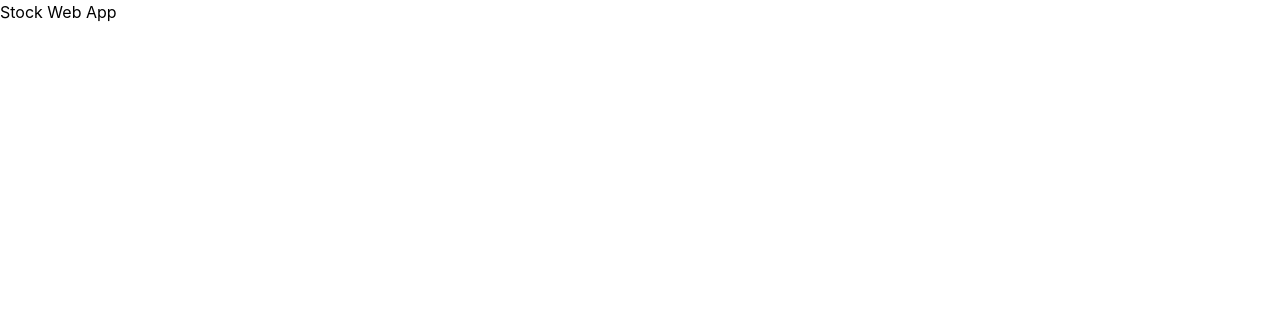
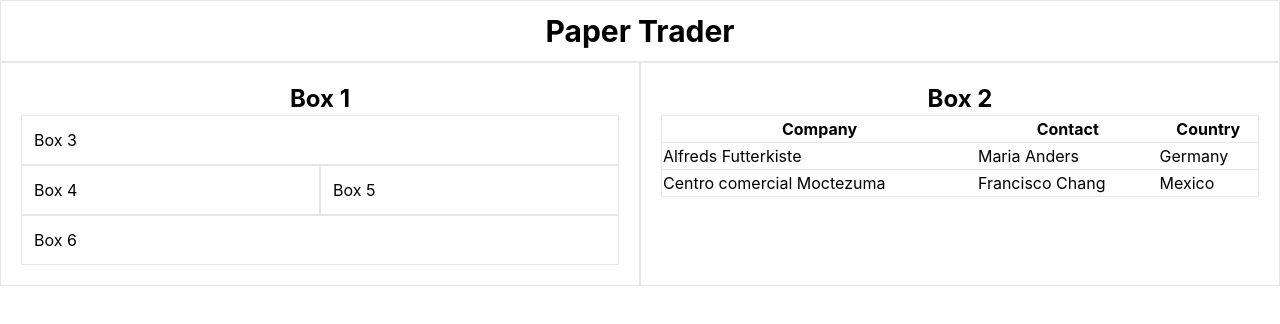
Before and after one commit to yuvischwartz/cohort12a-project04-stock-web, a React (Create React App) app: page / in a window 1280 px wide. Shown: the top 324 px of the page. Built offline with nearby package versions, Linux system fonts and the light colour scheme.

Commit message:
I created the first grid setup for the website

```diff
--- a/src/App.js
+++ b/src/App.js
@@ -4,7 +4,46 @@ import './App.css';
 function App() {
   return (
     <>
-      <h1>Stock Web App</h1>
+      <div className={'grid grid-cols-12'}>
+            <div className={'col-span-12 border p-3'}>
+              <h1 className={'text-3xl text-center font-bold'}>Paper Trader</h1>
+            </div>
+
+            <div className={'col-span-12 md:col-span-6 border p-5'}>
+              <h1 className={'text-2xl text-center font-bold'}>Box 1</h1>
+
+
+              <div className={'grid grid-cols-12'}>
+                <div className={'col-span-12 border p-3'}>Box 3</div>
+                <div className={'col-span-12 md:col-span-6 border p-3'}>Box 4</div>
+                <div className={'col-span-12 md:col-span-6 border p-3'}>Box 5</div>
+                <div className={'col-span-12 border p-3'}>Box 6</div>
+              </div>
+            </div>
+
+
+            <div className={'col-span-12 md:col-span-6 border p-5'}>
+            <h1 className={'text-2xl text-center font-bold'}>Box 2</h1>
+            <table className={'border w-full'}>
+              <tr className={'border'}>
+                <th>Company</th>
+                <th>Contact</th>
+                <th>Country</th>
+              </tr>
+              <tr className={'border'}>
+                <td>Alfreds Futterkiste</td>
+                <td>Maria Anders</td>
+                <td>Germany</td>
+              </tr>
+              <tr className={'border'}>
+                <td>Centro comercial Moctezuma</td>
+                <td>Francisco Chang</td>
+                <td>Mexico</td>
+              </tr>
+            </table>
+            </div>
+      </div>
+
     </>
   );
 }
```
